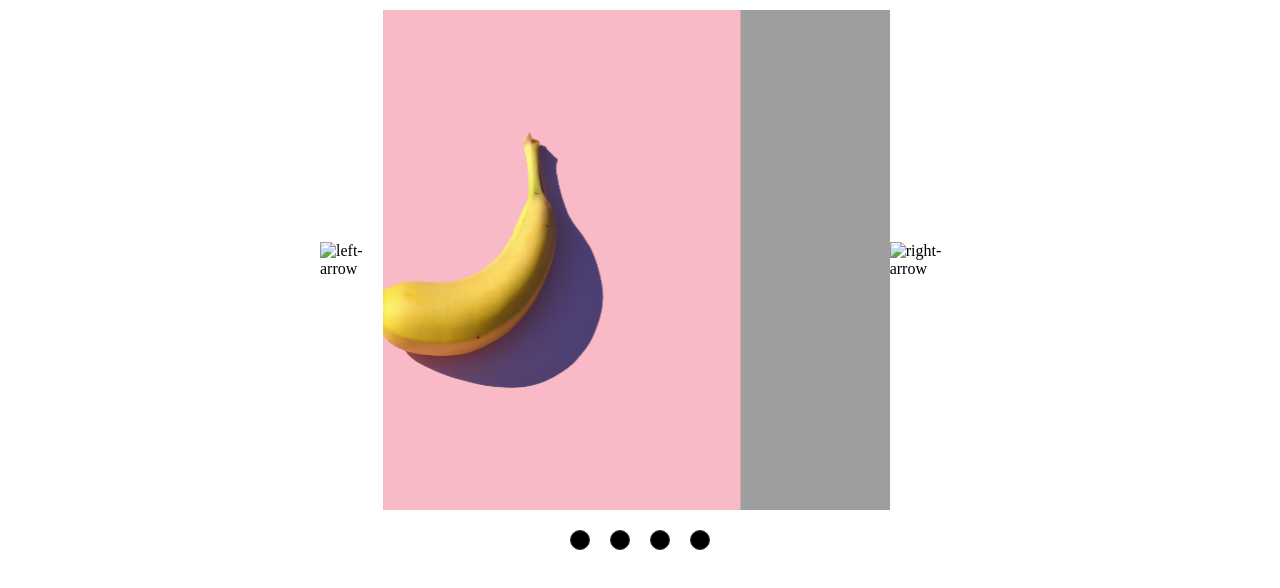
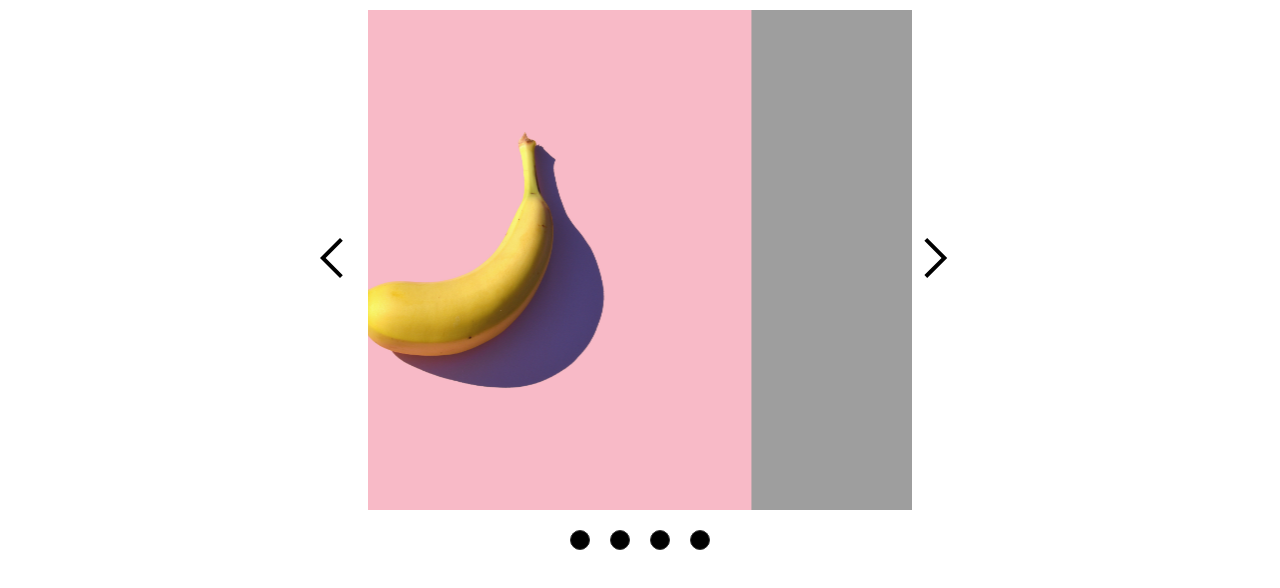
Before and after one commit to tushar-raven/DUI, a plain HTML site: page index.html in a window 1280 px wide. Shown: the part 94-682 px from the top of the page. Drawn offline with Linux system fonts and the light colour scheme; the site is published under a folder, as on GitHub Pages, so addresses that start at the root find nothing.

Commit message:
image link changes

```diff
--- a/index.html
+++ b/index.html
@@ -37,7 +37,7 @@
     <div class="slider-container">
       <div class="left-arrow">
         <img
-          src="/arrow_back_ios_FILL0_wght400_GRAD0_opsz48.svg"
+          src="arrow_back_ios_FILL0_wght400_GRAD0_opsz48.svg"
           alt="left-arrow"
         />
       </div>
@@ -59,7 +59,7 @@
       </div>
       <div class="right-arrow">
         <img
-          src="/arrow_forward_ios_FILL0_wght400_GRAD0_opsz48.svg"
+          src="arrow_forward_ios_FILL0_wght400_GRAD0_opsz48.svg"
           alt="right-arrow"
         />
       </div>
```
